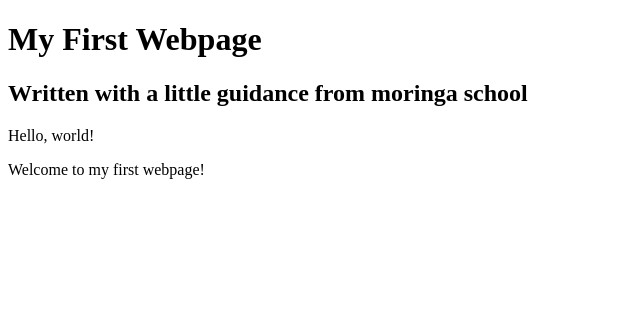
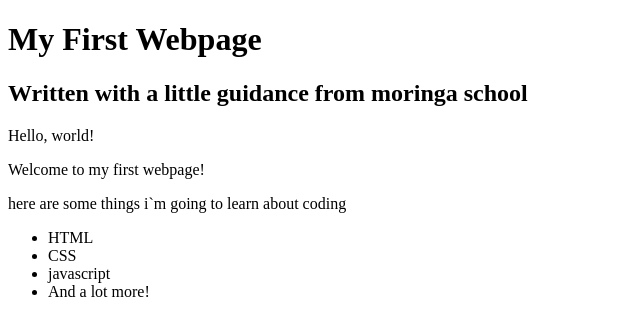
Before and after one commit to jamesgathuru001/hames, a plain HTML site: page my-first-webpage.html in a window 1280 px wide. Shown: the whole page, without its empty margins (0-640 px from the left). Drawn offline with Linux system fonts and the light colour scheme.

Commit message:
add list elements

```diff
--- a/my-first-webpage.html
+++ b/my-first-webpage.html
@@ -9,5 +9,13 @@
 
     <p>Hello, world!</p>
     <p>Welcome to my first webpage!</P>
-  <body>
+
+    <p>here are some things i`m going to learn about coding</P>
+    <ul>
+      <li>HTML</li>
+      <li>CSS</li>
+      <li>javascript</li>
+      <li>And a lot more!</li>
+    </ul>
+  </body>
 </html>
```
